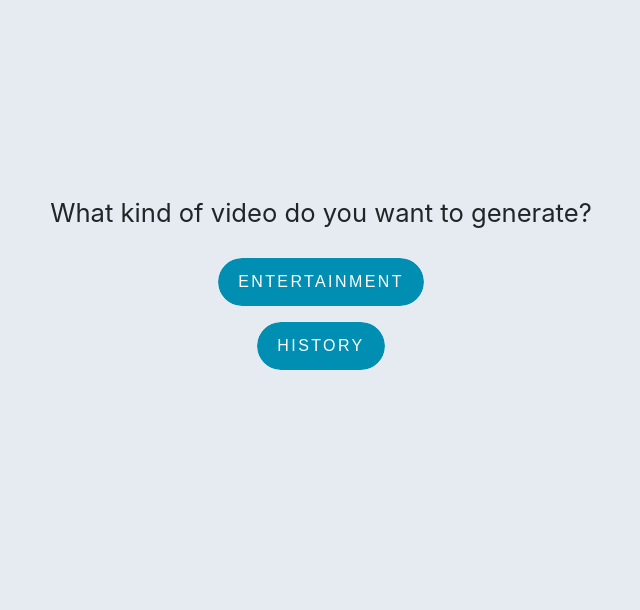
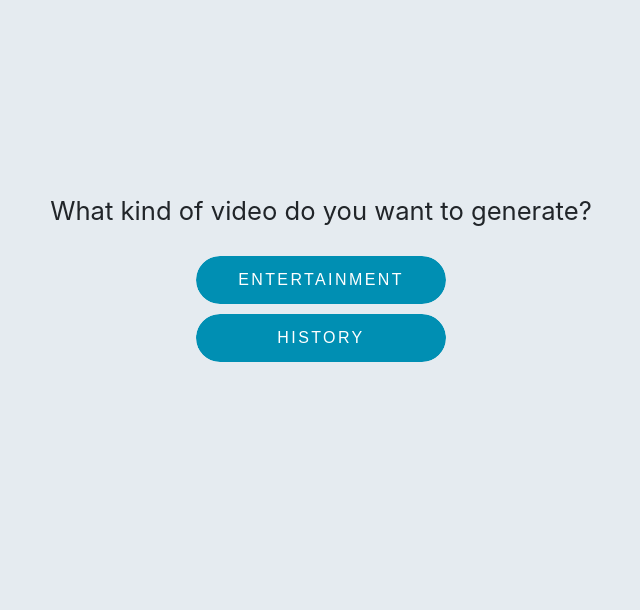
Before and after one commit to SamDuprey/boilermake2024, a Django app: page /options/ in a window 1280 px wide. Shown: the part 174-784 px from the top of the page, without its empty margins (319-959 px from the left). Run offline with Django 5.2, Linux system fonts and the light colour scheme; some libraries are stand-ins or nearby versions.

Commit message:
Made button sizes the same

```diff
--- a/frontend/myapp/templates/options.html
+++ b/frontend/myapp/templates/options.html
@@ -7,11 +7,9 @@
         <p>What kind of video do you want to generate?</p>
     </div>
 
+
     <div class="container hover">
         <a href="{% url 'story_options' %}" class="button">Entertainment</a>
-    </div>
-    <div class="space">
-        <p> </p>
     </div>
     <div class="container hover">
         <a href="#" class="button">History</a>
--- a/frontend/static/css/base.css
+++ b/frontend/static/css/base.css
@@ -57,6 +57,9 @@
     position: relative;
     overflow: hidden;
     z-index: 1;
+    width: 250px;
+    text-align: center;
+    margin-bottom: 10px;
 }
 .hover .button:after {
     content: '';
```
